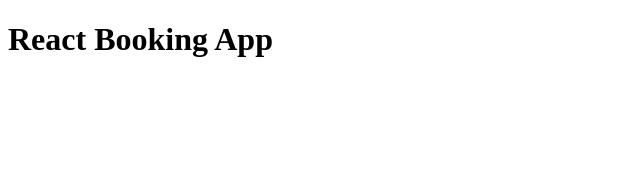
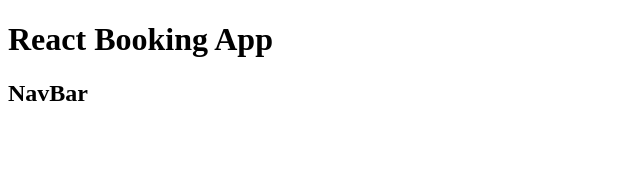
Before and after one commit to MrAndriy/admin_dashboard_react, a React (Create React App) app in the folder client/: page / in a window 1280 px wide. Shown: the top 170 px of the page, without its empty margins (0-640 px from the left). Built offline with nearby package versions, Linux system fonts and the light colour scheme.

Commit message:
add navbar 2

```diff
--- a/client/src/App.js
+++ b/client/src/App.js
@@ -2,6 +2,7 @@ function App() {
   return (
     <div className="App">
       <h1>React Booking App</h1>
+      <h2>NavBar</h2>
     </div>
   );
 }
```
